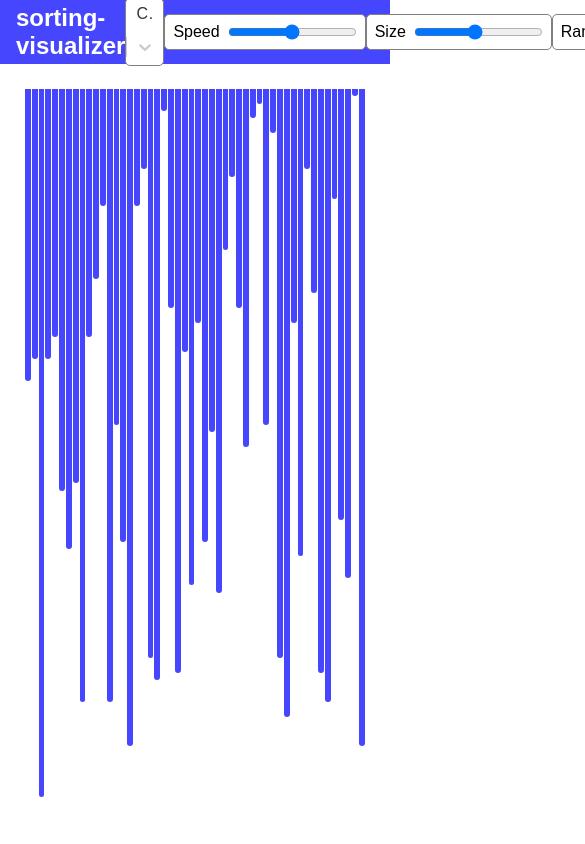
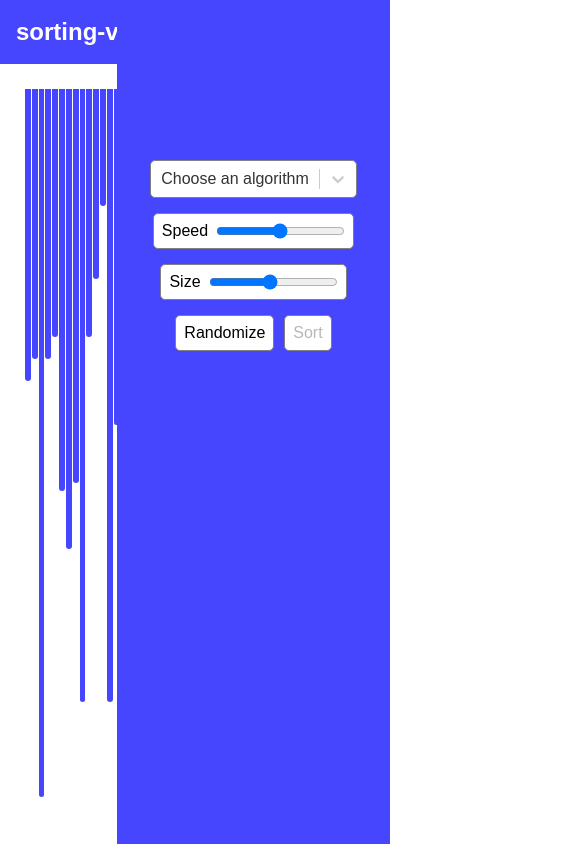
Before and after one commit to drew18moore/sorting-visualizer-react, a React (Vite) app: page / in a window 390 px wide. Shown: the top 844 px of the page, 585 px wide, since content can reach past the window. Built offline with nearby package versions, Linux system fonts and the light colour scheme.

Commit message:
Modified the way the header component jsx is structured. Created media query to make navbar more responsive. WIP.

```diff
--- a/src/components/Header.jsx
+++ b/src/components/Header.jsx
@@ -2,24 +2,61 @@ import { useState } from "react";
 import CustomSelect from "./CustomSelect";
 import RangeSlider from "./RangeSlider";
 
-const Header = ({ setChosenAlgo, randomize, sort, canSort, setSpeed, setNumberOfBars, isRunning }) => {
+const Header = ({
+  setChosenAlgo,
+  randomize,
+  sort,
+  canSort,
+  setSpeed,
+  setNumberOfBars,
+  isRunning,
+}) => {
   return (
-    <nav>
+    <header>
       <div className="nav-logo">
         <h1>sorting-visualizer</h1>
       </div>
-      <CustomSelect onChange={(e) => setChosenAlgo(e.value)} disabled={isRunning} />
-      <RangeSlider label={"Speed"} setState={setSpeed} defaultValue={50} minValue={1} maxValue={100} disabled={isRunning} />
-      <RangeSlider label={"Size"} setState={setNumberOfBars} defaultValue={50} minValue={5} maxValue={100} disabled={isRunning} />
+      <nav>
+        <CustomSelect
+          onChange={(e) => setChosenAlgo(e.value)}
+          disabled={isRunning}
+        />
+        <RangeSlider
+          label={"Speed"}
+          setState={setSpeed}
+          defaultValue={50}
+          minValue={1}
+          maxValue={100}
+          disabled={isRunning}
+        />
+        <RangeSlider
+          label={"Size"}
+          setState={setNumberOfBars}
+          defaultValue={50}
+          minValue={5}
+          maxValue={100}
+          disabled={isRunning}
+        />
         <div className="nav-btns">
-        <button className="randomize-btn" type="button" onClick={randomize} disabled={isRunning}>
+          <button
+            className="randomize-btn"
+            type="button"
+            onClick={randomize}
+            disabled={isRunning}
+          >
             Randomize
           </button>
-        <button className="sort-btn" type="button" onClick={sort} disabled={!canSort}>
+          <button
+            className="sort-btn"
+            type="button"
+            onClick={sort}
+            disabled={!canSort}
+          >
             Sort
           </button>
         </div>
       </nav>
+    </header>
   );
 };
 
--- a/src/index.css
+++ b/src/index.css
@@ -14,17 +14,24 @@ button:disabled {
 }
 
 /* HEADER STYLES */
-nav {
+header {
+  display: flex;
   background-color: #4646ff;
   height: 4rem;
-  display: flex;
   align-items: center;
   justify-content: space-between;
   padding: 0 1rem;
 }
+nav {
+  background-color: #4646ff;
+  display: flex;
+  gap: 10px;
+  align-items: center;
+}
 
 .nav-logo h1 {
   color: white;
+  font-size: 1.5rem;
 }
 
 .range-slider {
@@ -56,7 +63,7 @@ nav {
 
 .nav-btns {
   display: flex;
-  gap: 1rem;
+  gap: 10px;
 }
 
 .randomize-btn,
@@ -94,3 +101,16 @@ main {
 .current {
   background-color: red;
 }
+
+@media (max-width: 950px) {
+  nav {
+    position: fixed;
+    inset: 0 0 0 30%;
+    background-color: #4646ff;
+    height: auto;
+    flex-direction: column;
+    justify-content:flex-start;
+    gap: 15px;
+    padding-top: 10rem;
+  }
+}
```
Lines whose indentation alone changed are shown as unchanged.
